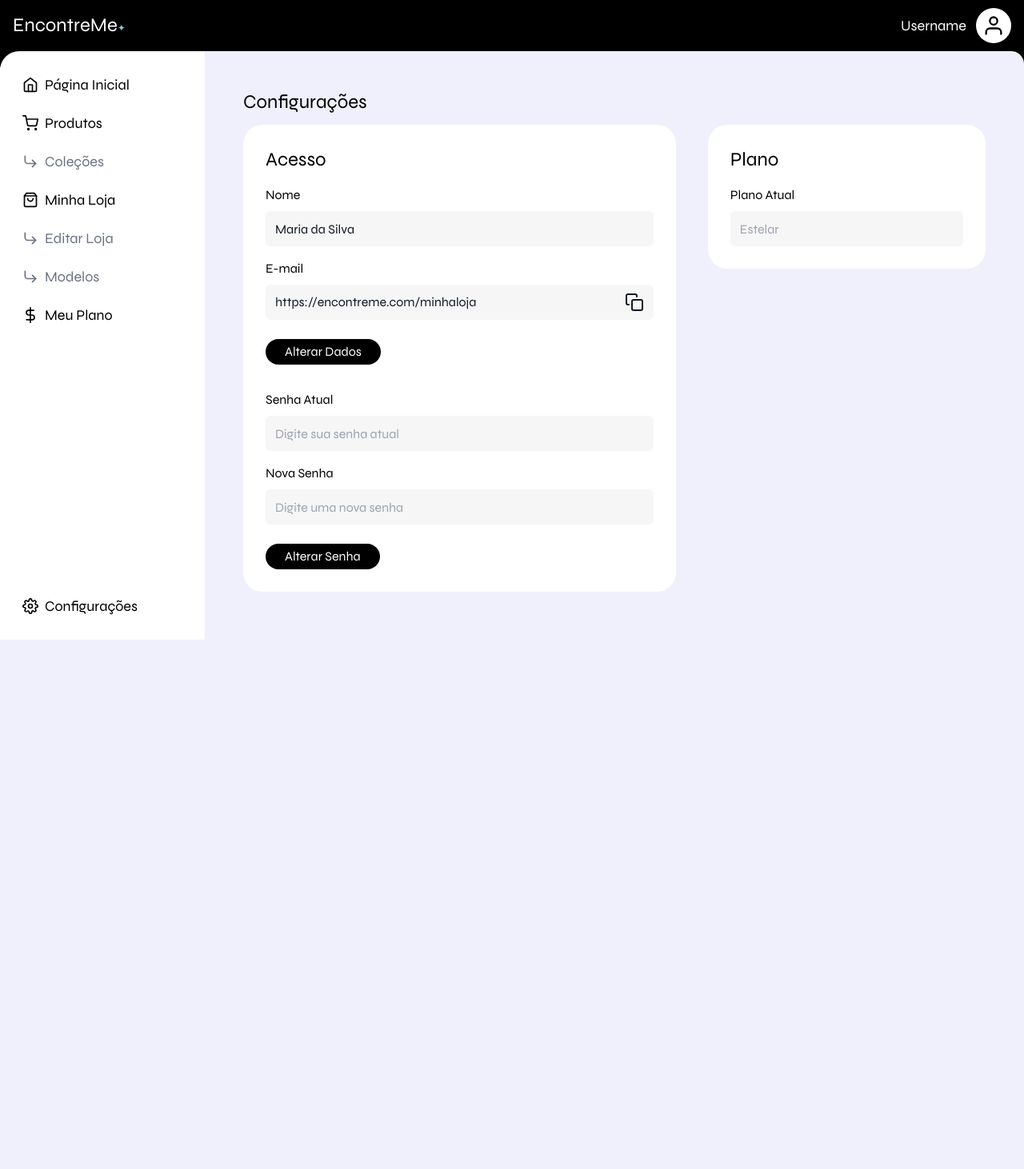
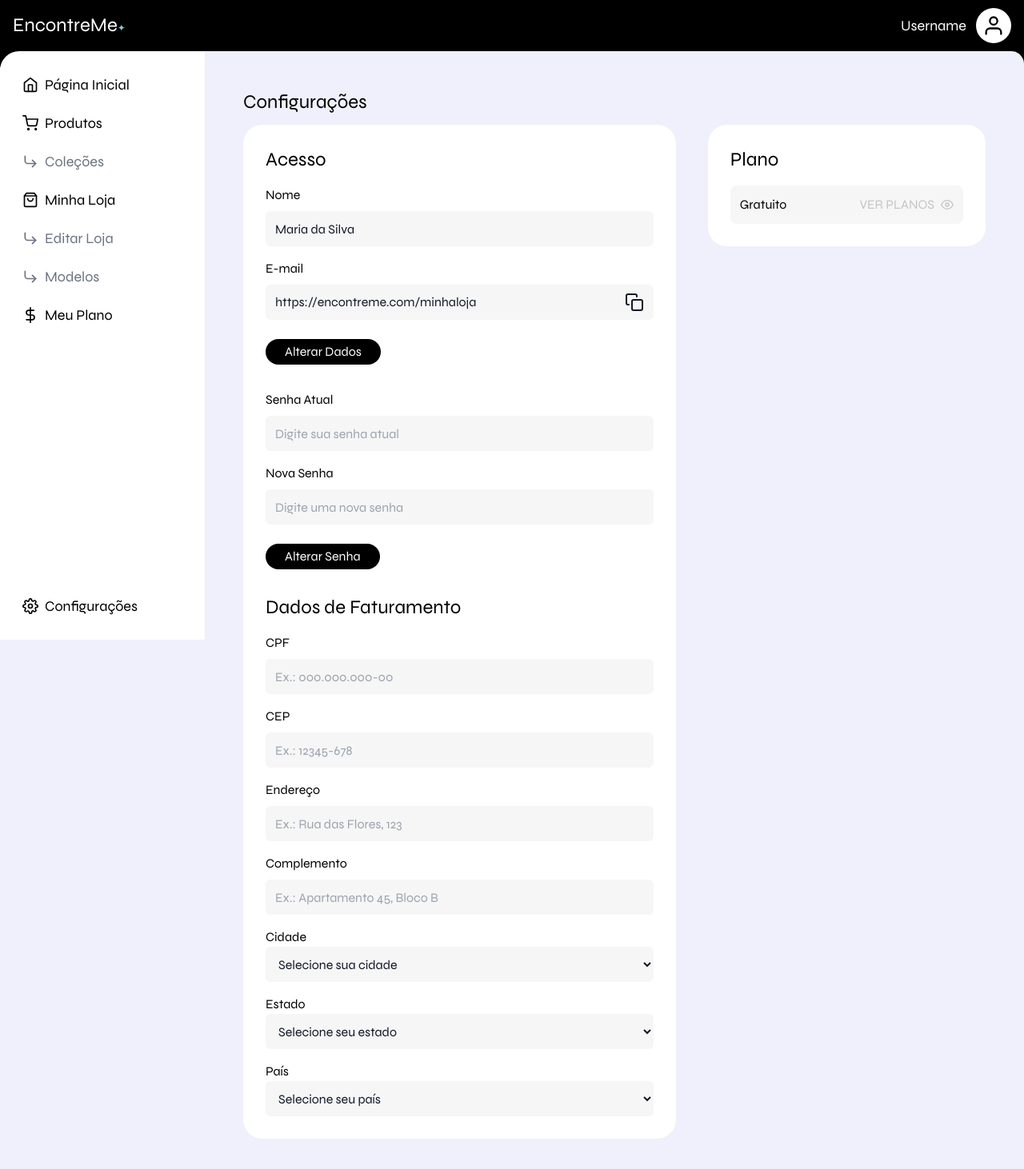
Before and after one commit to mariamandafm/encontreme, a Next.js app: page /dashboard/configuracoes in a window 1280 px wide. Shown: the top 1462 px of the page at 80% size. Before the commit the page ends 800 px from the top, so only its background shows below. Built offline with nearby package versions, Linux system fonts and the light colour scheme.

Commit message:
Fix: config

```diff
--- a/src/app/dashboard/configuracoes/page.tsx
+++ b/src/app/dashboard/configuracoes/page.tsx
@@ -1,13 +1,14 @@
 "use client";
 
 import React, { useRef, useState } from 'react';
-import { FiCopy, FiCheck } from "react-icons/fi";
+import { FiCopy, FiCheck, FiArrowRight, FiEye } from "react-icons/fi";
 import Input from '../../../components/FormInput';
-
+import { useRouter } from 'next/navigation';
 
 const MinhaLoja = () => {
     const linkRef = useRef<HTMLInputElement>(null);
     const [copied, setCopied] = useState(false);
+    const router = useRouter(); // Inicializando o router corretamente
 
     const handleLinkCopy = () => {
         if (linkRef.current) {
@@ -19,7 +20,7 @@ const MinhaLoja = () => {
                 })
                 .catch((err) => console.error("Erro ao copiar: ", err));
         }
-    }
+    };
 
     return (
         <div className="md:p-12 p-4">
@@ -28,7 +29,6 @@ const MinhaLoja = () => {
             </div>
             <div className="grid grid-cols-1 md:grid-cols-5 gap-5 md:gap-10 items-start">
                 <div className="md:col-span-3 flex flex-col gap-10">
-
                     <div className="bg-white rounded-3xl p-7">
                         <h2 className="text-2xl font-medium mb-8 md:mb-0">Acesso</h2>
                         <div className="mt-4">
@@ -37,40 +37,98 @@ const MinhaLoja = () => {
                         <div className="mt-4">
                             <label className="font-medium">E-mail</label>
                             <div className="relative flex items-center mt-2 w-full h-11 bg-box rounded-md border-0 p-3 text-gray-900 focus:ring-1 focus:ring-inset focus:ring-secondaryBlue">
-                                <span className="text-gray-00 select-none"><span className='hidden md:inline'>https://</span>encontreme.com/</span>
-                                <input type="text" ref={linkRef} defaultValue="minhaloja" className="bg-transparent focus:ring-0 focus:outline-none" />
+                                <span className="text-gray-00 select-none">
+                                    <span className='hidden md:inline'>https://</span>encontreme.com/
+                                </span>
+                                <input
+                                    type="text"
+                                    ref={linkRef}
+                                    defaultValue="minhaloja"
+                                    className="bg-transparent focus:ring-0 focus:outline-none"
+                                />
                                 <div
                                     onClick={handleLinkCopy}
                                     className="absolute inset-y-0 right-3 flex items-center pointer-events-auto hover:text-secondaryBlue"
                                 >
-                                    {copied ? <FiCheck className="text-2xl  text-green-700" /> : <FiCopy className="text-2xl" />}
+                                    {copied ? <FiCheck className="text-2xl text-green-700" /> : <FiCopy className="text-2xl" />}
                                 </div>
-
                             </div>
                         </div>
-
                         <button className="bg-black px-6 py-1 rounded-3xl hover:bg-zinc-800 duration-75 transition-colors mt-6">
                             <p className="text-white">Alterar Dados</p>
                         </button>
-
                         <div className="mt-8">
                             <Input placeholder="Digite sua senha atual" type="text">Senha Atual</Input>
                         </div>
-
                         <div className="mt-4">
                             <Input placeholder="Digite uma nova senha" type="text">Nova Senha</Input>
                         </div>
-
                         <button className="bg-black px-6 py-1 rounded-3xl hover:bg-zinc-800 duration-75 transition-colors mt-6">
                             <p className="text-white">Alterar Senha</p>
                         </button>
+
+                        <h2 className="text-2xl font-medium mt-8 mb-8 md:mb-0">Dados de Faturamento</h2>
+
+                        <div className="mt-4">
+                            <Input placeholder="Ex.: 000.000.000-00" type="text">CPF</Input>
+                        </div>
+
+                        <div className="mt-4">
+                            <Input placeholder="Ex.: 12345-678" type="text">CEP</Input>
+                        </div>
+
+                        <div className="mt-4">
+                            <Input placeholder="Ex.: Rua das Flores, 123" type="text">Endereço</Input>
+                        </div>
+
+                        <div className="mt-4">
+                            <Input placeholder="Ex.: Apartamento 45, Bloco B" type="text">Complemento</Input>
+                        </div>
+
+                        <div className="mt-4">
+                            <label className="font-medium">Cidade</label>
+                            <select className="w-full h-11 bg-box rounded-md border-0 p-3 text-gray-900 focus:ring-1 focus:ring-inset focus:ring-secondaryBlue">
+                                <option value="" disabled selected>Selecione sua cidade</option>
+                                <option value="sao-paulo">São Paulo</option>
+                                <option value="rio-de-janeiro">Rio Grande do Norte</option>
+                                <option value="salvador">Salvador</option>
+                            </select>
+                        </div>
+
+                        <div className="mt-4">
+                            <label className="font-medium">Estado</label>
+                            <select className="w-full h-11 bg-box rounded-md border-0 p-3 text-gray-900 focus:ring-1 focus:ring-inset focus:ring-secondaryBlue">
+                                <option value="" disabled selected>Selecione seu estado</option>
+                                <option value="sp">São Paulo</option>
+                                <option value="rj">Rio de Janeiro</option>
+                                <option value="ba">Bahia</option>
+                            </select>
+                        </div>
+
+                        <div className="mt-4">
+                            <label className="font-medium">País</label>
+                            <select className="w-full h-11 bg-box rounded-md border-0 p-3 text-gray-900 focus:ring-1 focus:ring-inset focus:ring-secondaryBlue">
+                                <option value="" disabled selected>Selecione seu país</option>
+                                <option value="brasil">Brasil</option>
+                                <option value="argentina">Argentina</option>
+                                <option value="eua">Estados Unidos</option>
+                            </select>
+                        </div>
                     </div>
                 </div>
                 <div className="md:col-span-2 bg-white rounded-3xl p-7">
                     <h2 className="text-2xl font-medium mb-8 md:mb-0">Plano</h2>
-
                     <div className="mt-4">
-                        <Input placeholder="Estelar" type="text">Plano Atual</Input>
+                        <button
+                            onClick={() => router.push("/dashboard/plano")}
+                            className='hover:bg-gray-100 mt-2 w-full bg-box rounded-lg flex justify-between p-3'
+                        >
+                            <p>Gratuito</p>
+                            <div className='flex items-center'>
+                                <p className='text-stroke mr-2'>VER PLANOS</p>
+                                <FiEye stroke='#C4C4C4' />
+                            </div>
+                        </button>
                     </div>
                 </div>
             </div>
```
